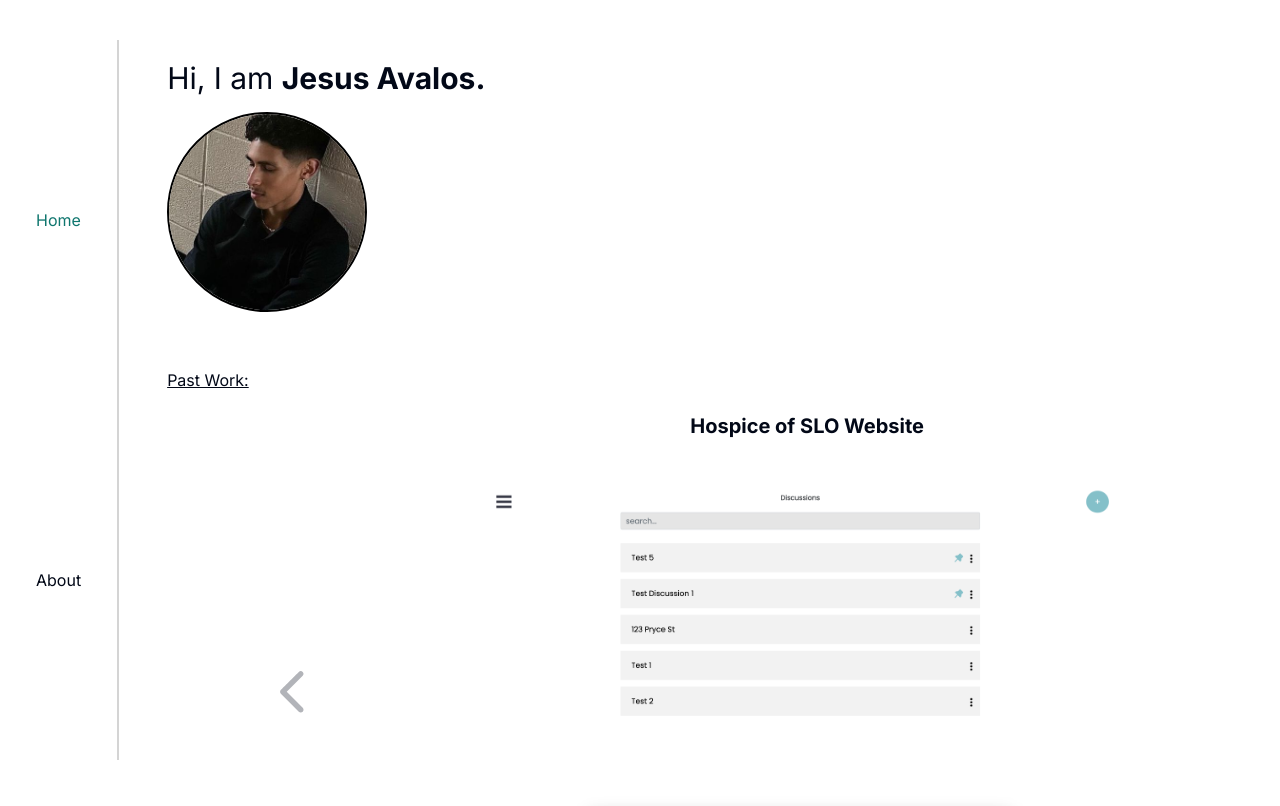
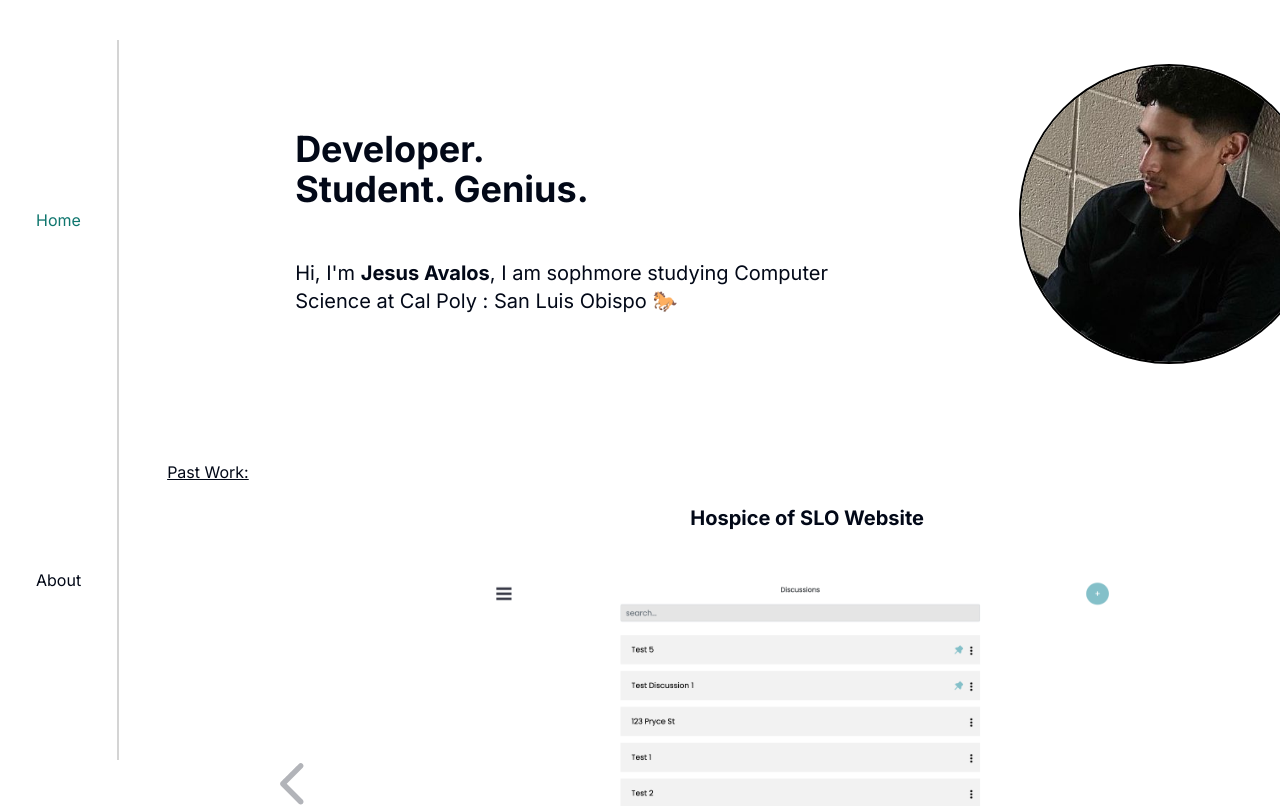
Before and after one commit to javalosr2004/personal_website_example, a Next.js app: page / in a window 1280 px wide. Shown: the top 806 px of the page. Built offline with nearby package versions, Linux system fonts and the light colour scheme.

Commit message:
added a better homescreen

```diff
--- a/src/app/components/layout/Navbar.tsx
+++ b/src/app/components/layout/Navbar.tsx
@@ -34,7 +34,10 @@
     }
 
     useEffect(() => {
-        window.addEventListener('scroll', reportWindowPos)
+        if (window.outerWidth > 768) {
+            window.addEventListener('scroll', reportWindowPos)
+        }
+
         if (navRef.current) {
             navRef.current.classList.remove('md:translate-x-[-100px]')
             navRef.current.classList.remove('max-md:translate-y-[-40px]')
--- a/src/app/page.tsx
+++ b/src/app/page.tsx
@@ -5,11 +5,22 @@
 export default function HomePage() {
     return (
         <div className={`flex flex-col w-[90vw] xl:w-[100vw]`}>
-            <h1 className="mt-3 text-2xl md:text-3xl ">
-                Hi, I am <b>Jesus Avalos.</b>
+            <div className="xl:max-w-5xl lg:max-w-4xl  mb-10 flex flex-row self-center">
+                <div className="mr-10 flex flex-col justify-around my-10">
+                    <h1 className="mt-4 text-2xl md:text-4xl">
+                        <b>
+                            Developer.
+                            <br /> Student. Genius.
+                        </b>
                     </h1>
-            <div className="w-full flex flex-row">
-                <div className="relative overflow-hidden border-black border-2 w-[200px] h-[200px] rounded-[50%] my-4">
+                    <h2 className="mt-8 lg:mt-0 md:text-xl">
+                        Hi, I'm <b>Jesus Avalos</b>, I am sophmore studying
+                        Computer Science at Cal Poly : San Luis Obispo
+                        <span className="text-xl"> 🐎</span>
+                    </h2>
+                </div>
+                <div className="flex flex-row md:ml-24">
+                    <div className="relative overflow-hidden border-black border-2 w-[200px] h-[200px] md:w-[300px] md:h-[300px] rounded-[50%] my-4">
                         <Suspense fallback={'Loading...'}>
                             <Image
                                 src={'/avatar.jpg'}
@@ -22,6 +33,8 @@
                     </div>
                     <div className="pt-4"></div>
                 </div>
+            </div>
+
             <h1 className="mt-10 underline underline-offset-1">Past Work:</h1>
             <div className="flex flex-1 flex-col items-center justify-center">
                 <h1 className="mt-5 md:text-xl font-bold">
```
Lines whose indentation alone changed are shown as unchanged.
